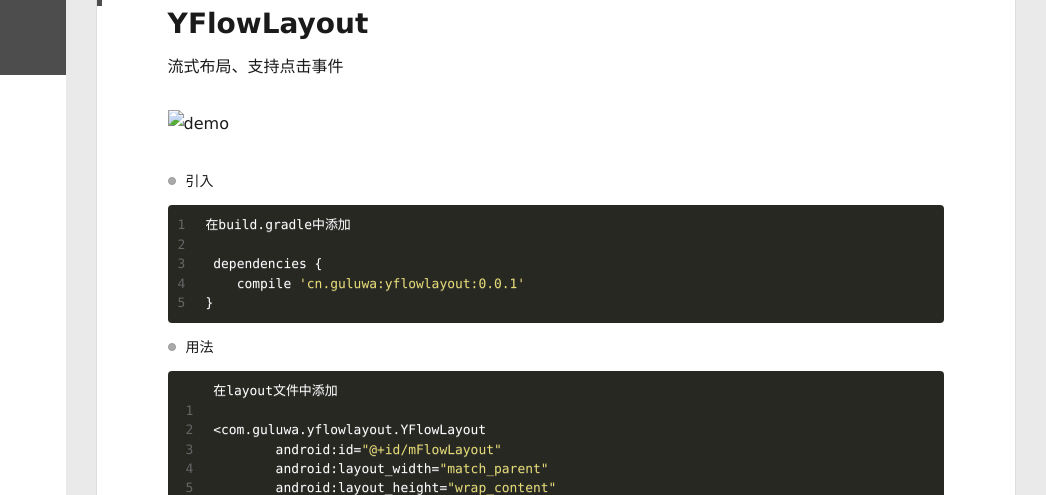
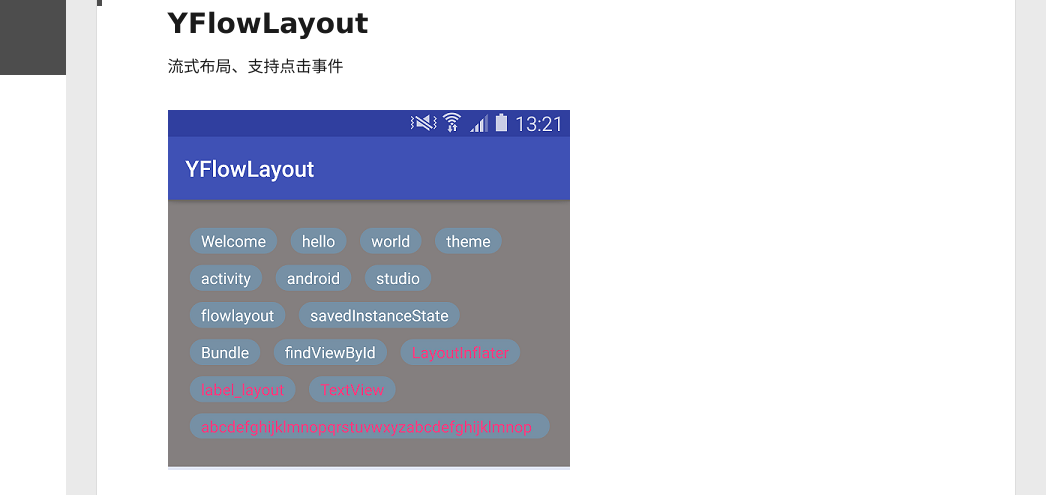
Before and after one commit to guluwa/guluwa.github.io, a plain HTML site: page 2018/05/22/YFlowLayout的用法/index.html in a window 1280 px wide. Shown: the part 105-600 px from the top of the page, 234-1280 px from the left. Drawn offline with Linux system fonts and the light colour scheme.

Commit message:
Site updated: 2018-05-22 16:33:29

```diff
--- a/2018/05/22/YFlowLayout的用法/index.html
+++ b/2018/05/22/YFlowLayout的用法/index.html
@@ -16,12 +16,12 @@
 <meta property="og:site_name" content="咕噜娃的博客">
 <meta property="og:description" content="YFlowLayout流式布局、支持点击事件   引入  12345在build.gradle中添加 dependencies &amp;#123;    compile &apos;cn.guluwa:yflowlayout:0.0.1&apos;&amp;#125;  用法  123456789101112131415161718192021222324252627在layout文件中添加 &amp;lt;com.guluwa.yflo">
 <meta property="og:locale" content="default">
-<meta property="og:image" content="http://yoursite.com/2018/5/22/YFlowLayout的用法/img1.png">
-<meta property="og:updated_time" content="2018-05-22T08:30:18.382Z">
+<meta property="og:image" content="http://yoursite.com/2018/05/22/YFlowLayout的用法/img1.png">
+<meta property="og:updated_time" content="2018-05-22T08:32:51.840Z">
 <meta name="twitter:card" content="summary">
 <meta name="twitter:title" content="YFlowLayout的用法">
 <meta name="twitter:description" content="YFlowLayout流式布局、支持点击事件   引入  12345在build.gradle中添加 dependencies &amp;#123;    compile &apos;cn.guluwa:yflowlayout:0.0.1&apos;&amp;#125;  用法  123456789101112131415161718192021222324252627在layout文件中添加 &amp;lt;com.guluwa.yflo">
-<meta name="twitter:image" content="http://yoursite.com/2018/5/22/YFlowLayout的用法/img1.png">
+<meta name="twitter:image" content="http://yoursite.com/2018/05/22/YFlowLayout的用法/img1.png">
 
     <link rel="alternative" href="/atom.xml" title="咕噜娃的博客" type="application/atom+xml">
 
@@ -178,7 +178,7 @@
     <div class="article-entry" itemprop="articleBody">
 
         <h1 id="YFlowLayout"><a href="#YFlowLayout" class="headerlink" title="YFlowLayout"></a>YFlowLayout</h1><p>流式布局、支持点击事件</p>
-<p><img src="/2018/5/22/YFlowLayout的用法/img1.png" alt="demo"></p>
+<p><img src="/2018/05/22/YFlowLayout的用法/img1.png" alt="demo"></p>
 <ul>
 <li>引入</li>
 </ul>
```
Also changed, not shown: index.html (+1 -1 lines).
